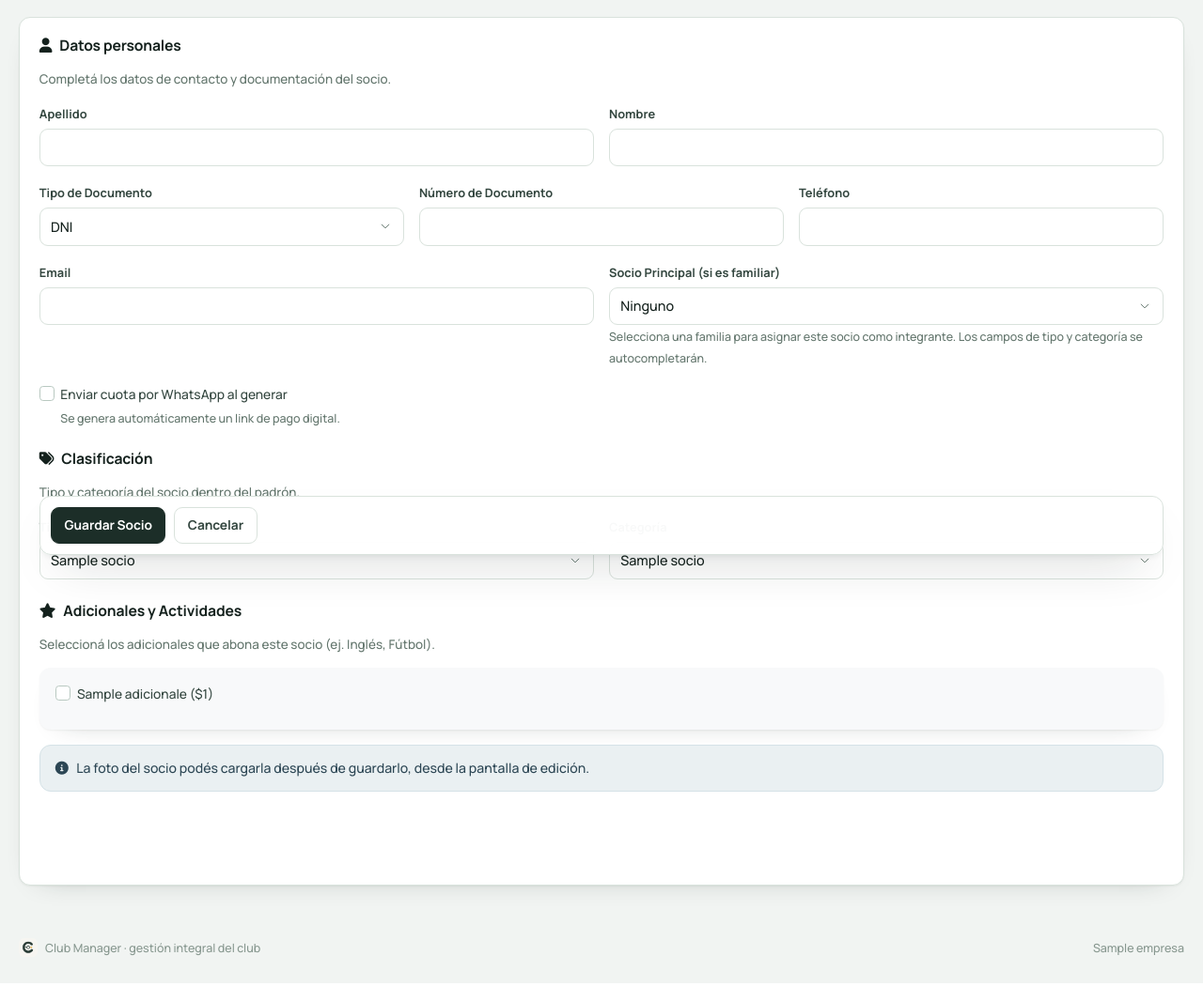
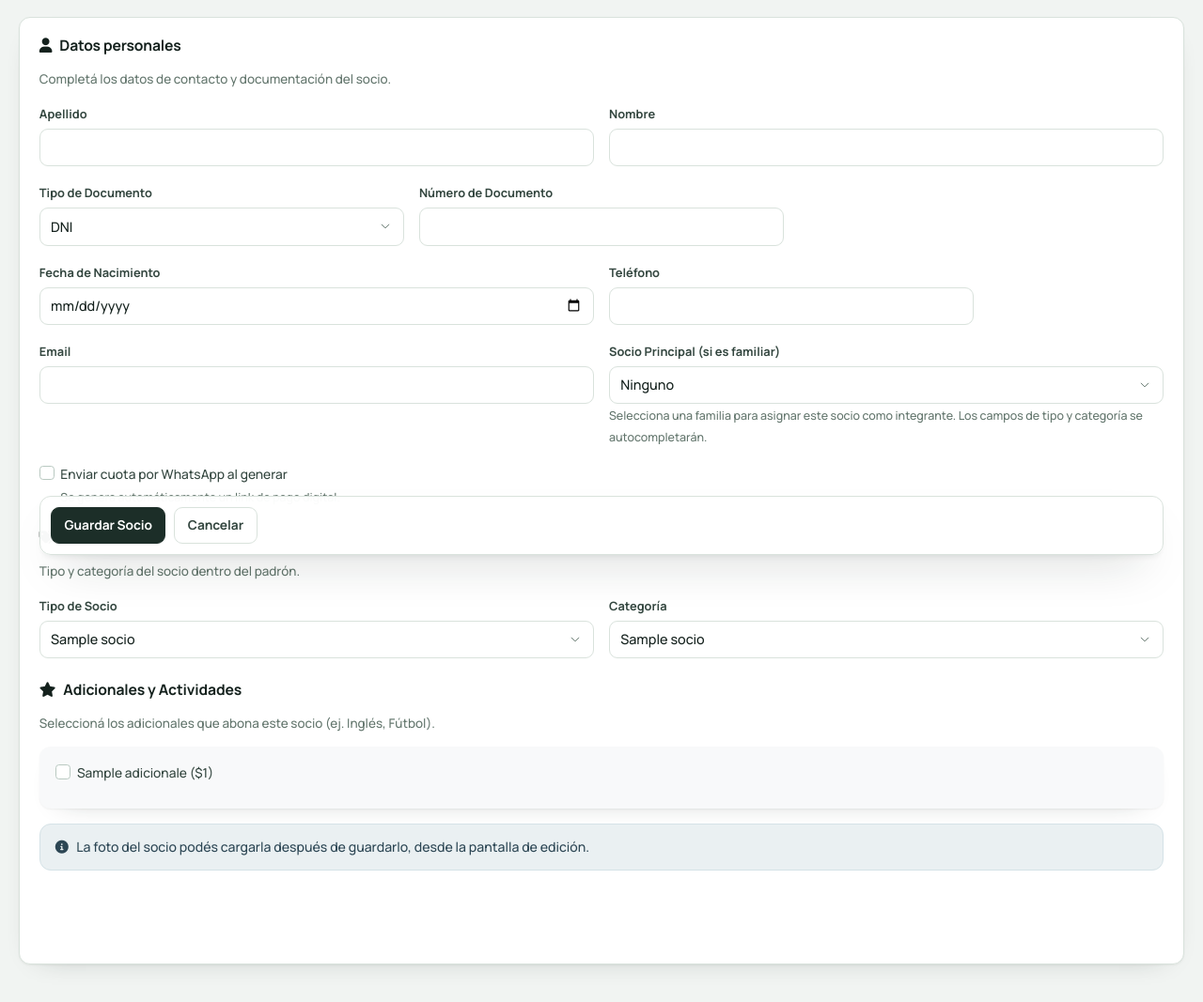
Before and after one commit to clubdebarrio/club_manager, a Flask app: page /socios/crear in a window 1280 px wide. Shown: the part 195-1262 px from the top of the page at 94% size. Run offline with Flask 3, Linux system fonts and the light colour scheme; a user stored in the database is signed in; tables that the repository leaves empty hold one stand-in row (values such as "Sample post"); some libraries are stand-ins or nearby versions.

Commit message:
SOCIOS. agrego campo fecha de nacimiento

```diff
--- a/app/forms.py
+++ b/app/forms.py
@@ -36,6 +36,7 @@ class SocioForm(FlaskForm):
     nro_documento = StringField('Número de Documento', validators=[DataRequired(), Length(max=20)])
     email = EmailField('Email', validators=[Optional(), Email(), Length(max=100)])
     telefono = StringField('Teléfono', validators=[Length(max=20)])
+    fecha_nacimiento = DateField('Fecha de Nacimiento', validators=[Optional()])
     id_tipo_socio = SelectField('Tipo de Socio', coerce=int, validators=[DataRequired()])
     id_categoria_socio = SelectField('Categoría', coerce=int, validators=[DataRequired()])
     id_familia = SelectField('Socio Principal (si es familiar)', coerce=int, validators=[Optional()])
--- a/app/models.py
+++ b/app/models.py
@@ -212,6 +212,7 @@ class Socio(db.Model):
     telefono = db.Column(db.String(20))
     fecha_alta = db.Column(db.DateTime, default=datetime.utcnow)
     fecha_baja = db.Column(db.DateTime, nullable=True)
+    fecha_nacimiento = db.Column(db.Date, nullable=True)
     id_tipo_socio = db.Column(db.Integer, db.ForeignKey('tipo_socio.id'), nullable=False)
     id_categoria_socio = db.Column(db.Integer, db.ForeignKey('categoria_socio.id'), nullable=False)
     id_familia = db.Column(db.Integer, db.ForeignKey('socios.id'), nullable=True)
--- a/app/routes/importacion.py
+++ b/app/routes/importacion.py
@@ -30,7 +30,7 @@ importacion_bp = Blueprint('importacion', __name__, url_prefix='/importacion')
 
 CAMPOS_ESPERADOS = [
     'numero_socio', 'apellido', 'nombre', 'tipo_documento', 'nro_documento',
-    'email', 'telefono', 'tipo_socio', 'categoria_socio', 'id_familia',
+    'fecha_nacimiento', 'email', 'telefono', 'tipo_socio', 'categoria_socio', 'id_familia',
     'fecha_alta', 'fecha_baja'
 ]
 
@@ -59,7 +59,7 @@ def descargar_plantilla():
 
     headers = [
         'numero_socio', 'apellido', 'nombre', 'tipo_documento', 'nro_documento',
-        'email', 'telefono', 'tipo_socio', 'categoria_socio', 'id_familia',
+        'fecha_nacimiento', 'email', 'telefono', 'tipo_socio', 'categoria_socio', 'id_familia',
         'fecha_alta', 'fecha_baja'
     ]
 
@@ -281,6 +281,15 @@ def index():
             else:
                 datos_fila['nro_documento'] = ''
 
+            fecha_nac = row.get('fecha_nacimiento')
+            if not pd.isna(fecha_nac) and fecha_nac is not None:
+                if hasattr(fecha_nac, 'strftime'):
+                    datos_fila['fecha_nacimiento'] = fecha_nac.strftime('%Y-%m-%d')
+                else:
+                    datos_fila['fecha_nacimiento'] = str(fecha_nac)
+            else:
+                datos_fila['fecha_nacimiento'] = None
+
             # --- TIPO DE SOCIO (Lógica corregida) ---
             tipo_socio_input = str(row.get('tipo_socio', '')).strip().lower()
             if tipo_socio_input:
@@ -385,10 +394,11 @@ def index():
                     'nombre': datos_fila['nombre'],
                     'tipo_documento': datos_fila['tipo_documento'],
                     'nro_documento': datos_fila['nro_documento'],
+                    'fecha_nacimiento': datos_fila['fecha_nacimiento'],
                     'email': datos_fila['email'],
                     'telefono': datos_fila['telefono'],
-                    'id_tipo_socio': datos_fila['id_tipo_socio'],         # <-- CORREGIDO
-                    'id_categoria_socio': datos_fila['id_categoria_socio'], # <-- CORREGIDO
+                    'id_tipo_socio': datos_fila['id_tipo_socio'],
+                    'id_categoria_socio': datos_fila['id_categoria_socio'],
                     'id_familia': datos_fila['id_familia'],
                     'fecha_alta': datos_fila['fecha_alta'],
                     'fecha_baja': datos_fila['fecha_baja'],
@@ -438,6 +448,13 @@ def confirmar():
                             f"Número de socio {numero_socio} ya existe."
                         )
 
+                fecha_nac = registro.get('fecha_nacimiento')
+                if fecha_nac and isinstance(fecha_nac, str):
+                    try:
+                        fecha_nac = datetime.strptime(fecha_nac, '%Y-%m-%d').date()
+                    except ValueError:
+                        fecha_nac = None
+
                 fecha_alta = registro.get('fecha_alta')
                 if fecha_alta and isinstance(fecha_alta, str):
                     try:
@@ -472,6 +489,7 @@ def confirmar():
                     apellido=apellido_limpio,
                     tipo_documento=registro['tipo_documento'],
                     nro_documento=registro['nro_documento'],
+                    fecha_nacimiento=fecha_nac,
                     email=registro.get('email'),
                     telefono=registro.get('telefono'),
                     id_tipo_socio=registro['id_tipo_socio'],
--- a/app/routes/socios.py
+++ b/app/routes/socios.py
@@ -116,6 +116,7 @@ def crear():
             id_familia=form.id_familia.data if form.id_familia.data else None,
             id_empresa=empresa.id,
             enviar_cuota_whatsapp=form.enviar_cuota_whatsapp.data,
+            fecha_nacimiento=form.fecha_nacimiento.data,
         )
         db.session.add(nuevo_socio)
         db.session.flush() # <-- Necesario para obtener el ID del socio
@@ -205,6 +206,7 @@ def editar(id):
             'id_categoria_socio': socio.id_categoria_socio,
             'id_familia': socio.id_familia,
             'enviar_cuota_whatsapp': socio.enviar_cuota_whatsapp,
+            'fecha_nacimiento': socio.fecha_nacimiento.isoformat() if socio.fecha_nacimiento else None,
         }
 
         socio.nombre = form.nombre.data
@@ -217,6 +219,7 @@ def editar(id):
         socio.id_categoria_socio = form.id_categoria_socio.data
         socio.id_familia = form.id_familia.data if form.id_familia.data else None
         socio.enviar_cuota_whatsapp = form.enviar_cuota_whatsapp.data
+        socio.fecha_nacimiento = form.fecha_nacimiento.data
 
         # NUEVO: Actualizar Adicionales (Opción de baja con fecha)
         seleccionados = set(form.adicionales.data or [])
--- a/app/templates/socios/crear.html
+++ b/app/templates/socios/crear.html
@@ -57,6 +57,13 @@
                 {{ form.nro_documento.label(class="form-label") }}
                 {{ form.nro_documento(class="form-control" + (" is-invalid" if form.nro_documento.errors else "")) }}
                 {% for error in form.nro_documento.errors %}
+                    <div class="invalid-feedback">{{ error }}</div>
+                {% endfor %}
+            </div>
+            <div class="col-md-6">
+                {{ form.fecha_nacimiento.label(class="form-label") }}
+                {{ form.fecha_nacimiento(class="form-control" + (" is-invalid" if form.fecha_nacimiento.errors else "")) }}
+                {% for error in form.fecha_nacimiento.errors %}
                     <div class="invalid-feedback">{{ error }}</div>
                 {% endfor %}
             </div>
--- a/app/templates/socios/detalle.html
+++ b/app/templates/socios/detalle.html
@@ -49,6 +49,8 @@
                     <dd>{{ socio.nombre }}</dd>
                     <dt>Documento</dt>
                     <dd>{{ socio.tipo_documento }}: {{ socio.nro_documento }}</dd>
+                    <dt>Fecha de Nacimiento</dt>
+                    <dd>{{ socio.fecha_nacimiento.strftime('%d/%m/%Y') if socio.fecha_nacimiento else '-' }}</dd>
                     <dt>Email</dt>
                     <dd>{{ socio.email or '-' }}</dd>
                     <dt>Teléfono</dt>
```
Also changed, not shown: app/templates/socios/editar.html (+7 -0 lines), 1 other file.
